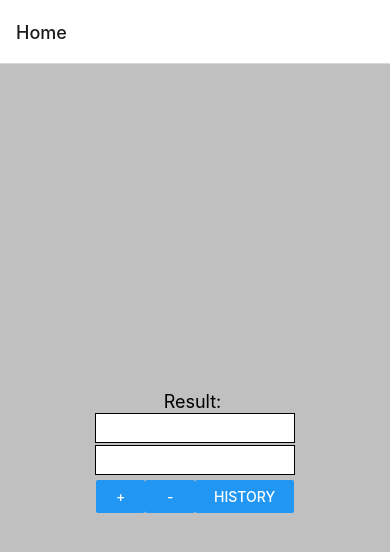
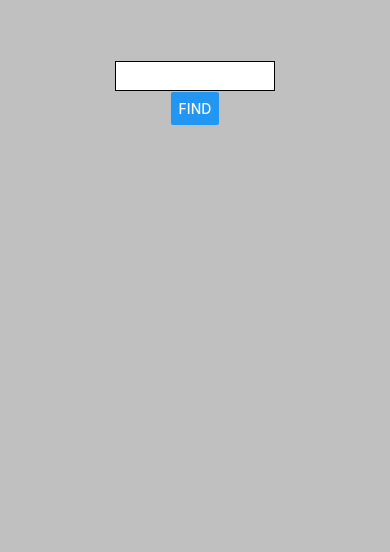
Before and after one commit to evanvvav/Mobiiliohjelmointi, a React Native app: screen / in a window 390 px wide. Shown: the top 552 px of the page. Built offline with nearby package versions, Linux system fonts and the light colour scheme.

Commit message:
Tehtävä tehty

```diff
--- a/App.js
+++ b/App.js
@@ -1,19 +1,71 @@
-import { StyleSheet } from "react-native";
-import { NavigationContainer } from'@react-navigation/native';
-import { createNativeStackNavigator } from'@react-navigation/native-stack';
-import HomeScreen from "./components/HomeScreen";
-import HistoryScreen from "./components/HistoryScreen";
+import { useEffect, useState } from "react";
+import { StyleSheet, SafeAreaView, Text, View, Button, TextInput, FlatList, Alert, Image} from "react-native";
+
 
 export default function App() {
 
-  const Stack = createNativeStackNavigator();
+  const [keyword, setKeyword] = useState('');
+  const [repositories, setRepositories] = useState([]);
+
+  const getRepositories = () => {
+    fetch(`https://www.themealdb.com/api/json/v1/1/search.php?s=${keyword}`)
+    .then(response => response.json())
+    .then(data => setRepositories(data.meals))
+    .catch(error => {
+        Alert.alert('Error', error);
+
+    });
+  }
 
    return (
-    <NavigationContainer>
-      <Stack.Navigator>
-        <Stack.Screen name="Home" component={HomeScreen} />
-        <Stack.Screen name="History" component={HistoryScreen} />
-      </Stack.Navigator>
-    </NavigationContainer>
+    <SafeAreaView style={styles.main}>
+        <TextInput style={styles.input} onChangeText={ text => setKeyword(text) }/>
+        <Button title="Find" onPress = {getRepositories}/>
+
+      <FlatList
+        keyExtractor={(item, index) => index.toString()}
+        renderItem={({item}) =>
+          <View>
+            <Text
+              style={{fontSize:18, fontWeight: "bold"}}>{item.strMeal}
+            </Text>
+            <Image source={{uri: item.strMealThumb}}
+             style={{width:200, height: 200}} />
+
+
+
+          </View>}
+          data={repositories}/>
+    </SafeAreaView>
   );
 }
+
+const styles = StyleSheet.create({
+  main: {
+    paddingTop: 60,
+    flex: 1,
+    justifyContent: 'center',
+    alignItems: 'center',
+    backgroundColor: 'silver',
+  },
+  text: {
+    fontSize: 18,
+  },
+  input: {
+    borderWidth: 1,
+    width: 160,
+    height: 30,
+    margin: 1,
+    backgroundColor: 'white',
+
+  },
+  buttons: {
+    flexDirection: 'row',
+    justifyContent: 'space-evenly',
+    width: '40%',
+    margin: 4,
+  },
+  button: {
+    width: 57,
+  },
+});
--- a/app.json
+++ b/app.json
@@ -1,7 +1,7 @@
 {
   "expo": {
-    "name": "Tehtava-5-Done",
-    "slug": "tehtava-5-done",
+    "name": "Tehtava-6-Done",
+    "slug": "tehtava-6-done",
     "version": "1.0.0",
     "orientation": "portrait",
     "icon": "./assets/icon.png",
--- a/components/HistoryScreen.js
+++ /dev/null
@@ -1,49 +0,0 @@
-import { StyleSheet, SafeAreaView, Text, View, Button, FlatList, TextInput} from "react-native";
-import { createNativeStackNavigator } from'@react-navigation/native-stack';
-
-export default function HistoryScreen({ route }) {
-
-  const Stack = createNativeStackNavigator();
-
-  const { history } = route.params;
-
-   return (
-    <SafeAreaView style={styles.main}>
-        <Text style={styles.text}>History</Text>
-        <View>
-            <FlatList
-            data={history}
-            renderItem={({item}) => (<Text style={styles.text}>{item.text}</Text>
-            )}/>
-        </View>
-    </SafeAreaView>
-  );
-}
-
-const styles = StyleSheet.create({
-  main: {
-    flex: 1,
-    justifyContent: 'center',
-    alignItems: 'center',
-    backgroundColor: 'silver',
-  },
-  text: {
-    fontSize: 18,
-  },
-  input: {
-    borderWidth: 1,
-    width: 160,
-    height: 30,
-    margin: 1,
-    backgroundColor: 'white',
-  },
-  buttons: {
-    flexDirection: 'row',
-    justifyContent: 'space-evenly',
-    width: '40%',
-    margin: 4,
-  },
-  button: {
-    width: 57,
-  },
-});
--- a/components/HomeScreen.js
+++ /dev/null
@@ -1,89 +0,0 @@
-import { useState } from "react";
-import { StyleSheet, SafeAreaView, Text, View, Button,} from "react-native";
-import { FlatList, TextInput } from "react-native-web";
-
-export default function HomeScreen({ navigation }) {
-
-  const [result, setResult] = useState(null);
-  const [number1, setNumber1] = useState('');
-  const [number2, setNumber2] = useState('');
-
-  const [history, setHistory] = useState([])
-
-  const handlePlus = () => {
-    setResult(parseInt(number1) + parseInt(number2));
-    setHistory((list) => {
-      return [
-        {text: number1 + ' + ' + number2 + ' = ' + (parseInt(number1) + parseInt(number2)) },
-        ...list
-      ]
-
-    });
-  }
-
-  const handleMinus = () => {
-    setResult(parseInt(number1) - parseInt(number2));
-    setHistory((list) => {
-      return [
-        {text: number1 + ' - ' + number2 + ' = ' + (parseInt(number1) - parseInt(number2)) },
-        ...list
-      ]
-
-    });
-  }
-
-   return (
-    <SafeAreaView style={styles.main}>
-      <Text style={styles.text}>Result: {result}</Text>
-      <TextInput style={styles.input} keyboardType="numeric"
-      value={number1} onChangeText={(value) => setNumber1(value)}/>
-      <TextInput style={styles.input} keyboardType="numeric"
-      value={number2} onChangeText={(value) => setNumber2(value)}/>
-    <View style={styles.buttons}>
-      <View style={styles.button}>
-        <Button title="+" onPress={() => handlePlus()}/>
-      </View>
-      <View style={styles.button}>
-        <Button title="-" onPress={() => handleMinus()}/>
-      </View>
-      <View style={styles.button2}>
-        <Button title="History" onPress={() => navigation.navigate('History', {history})}/>
-      </View>
-    </View>
-
-
-    </SafeAreaView>
-  );
-}
-
-const styles = StyleSheet.create({
-  main: {
-    flex: 1,
-    justifyContent: 'center',
-    alignItems: 'center',
-    backgroundColor: 'silver',
-  },
-  text: {
-    fontSize: 18,
-  },
-  input: {
-    borderWidth: 1,
-    width: 200,
-    height: 30,
-    margin: 1,
-    backgroundColor: 'white',
-  },
-  buttons: {
-    flexDirection: 'row',
-    justifyContent: 'space-evenly',
-    width: '56%',
-    margin: 4,
-    paddingHorizontal: 10,
-  },
-  button: {
-    flex: 1,
-  },
-  button2: {
-    flex: 2,
-  },
-});
```
Also changed, not shown: styles/style.js (deleted).
